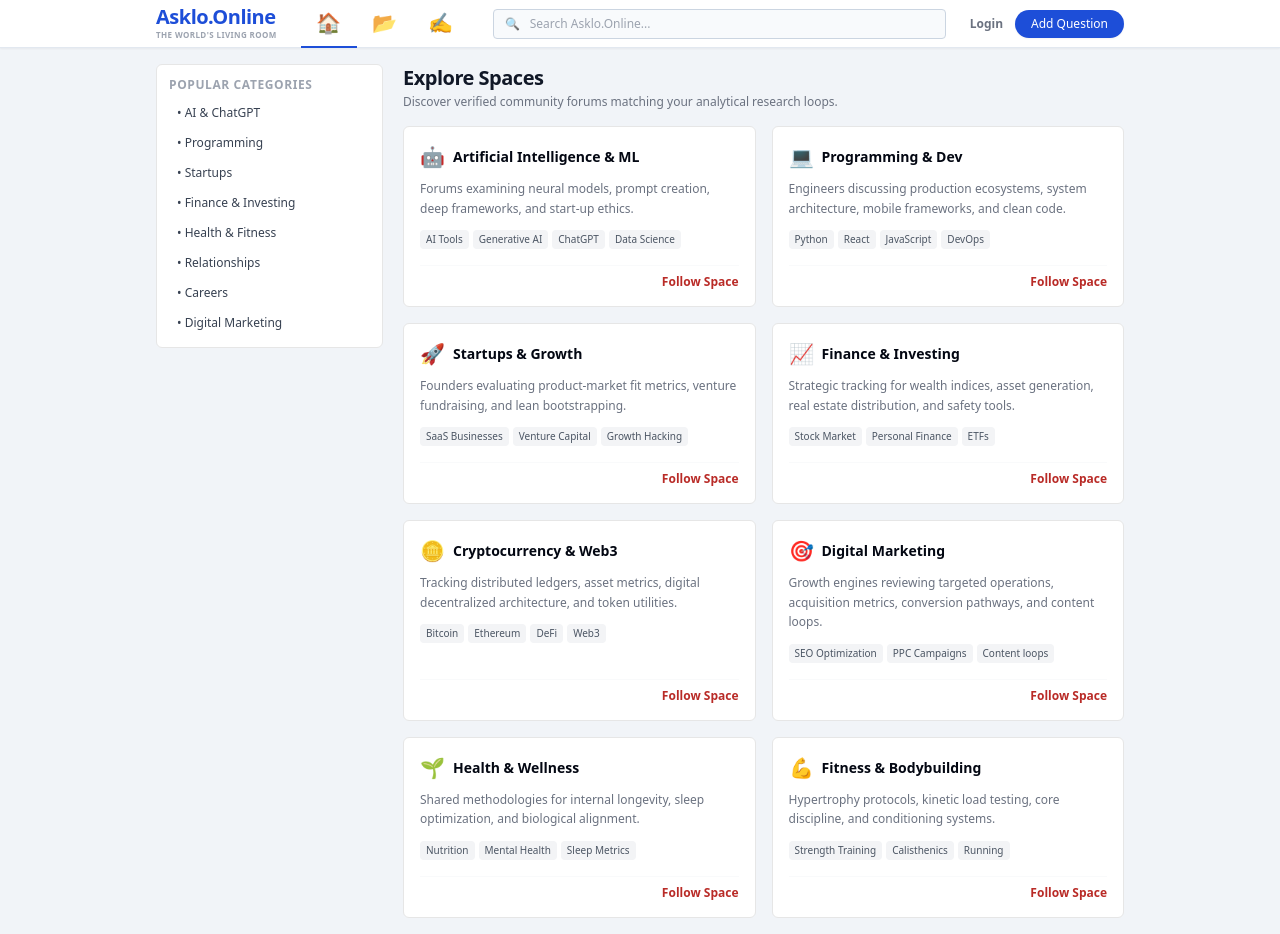
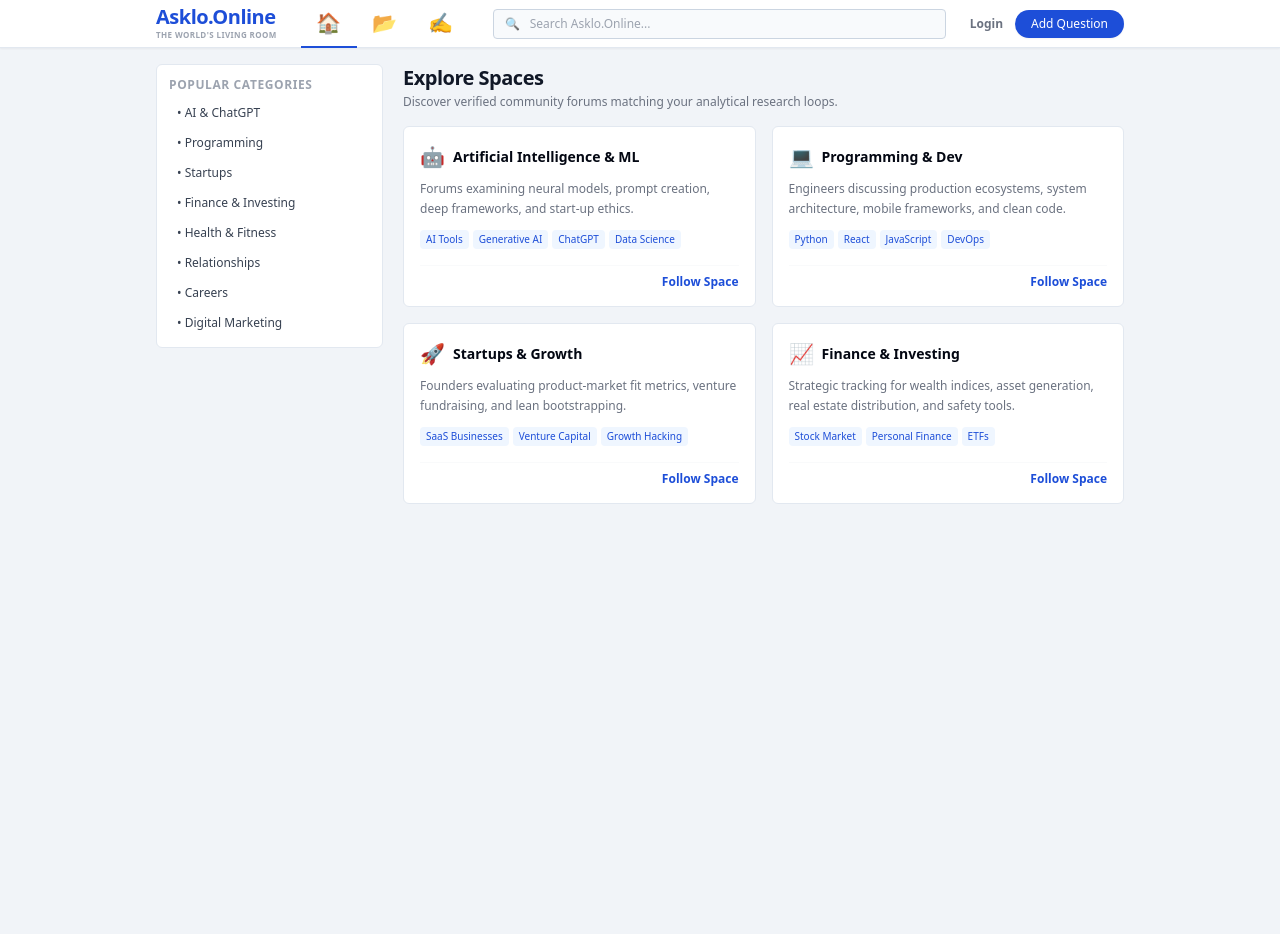
Before and after one commit to askloonline-maker/portfolio-website, a Next.js app: page /categories in a window 1280 px wide. After the commit the page ends 800 px from the top, so only its background shows below. Built offline with nearby package versions, Linux system fonts and the light colour scheme.

Commit message:
Update page.tsx

```diff
--- a/app/categories/page.tsx
+++ b/app/categories/page.tsx
@@ -10,27 +10,23 @@ export default function SpacesDirectory() {
     { id: 1, title: "Artificial Intelligence & ML", icon: "🤖", desc: "Forums examining neural models, prompt creation, deep frameworks, and start-up ethics.", subs: ["AI Tools", "Generative AI", "ChatGPT", "Data Science"] },
     { id: 2, title: "Programming & Dev", icon: "💻", desc: "Engineers discussing production ecosystems, system architecture, mobile frameworks, and clean code.", subs: ["Python", "React", "JavaScript", "DevOps"] },
     { id: 3, title: "Startups & Growth", icon: "🚀", desc: "Founders evaluating product-market fit metrics, venture fundraising, and lean bootstrapping.", subs: ["SaaS Businesses", "Venture Capital", "Growth Hacking"] },
-    { id: 4, title: "Finance & Investing", icon: "📈", desc: "Strategic tracking for wealth indices, asset generation, real estate distribution, and safety tools.", subs: ["Stock Market", "Personal Finance", "ETFs"] },
-    { id: 5, title: "Cryptocurrency & Web3", icon: "🪙", desc: "Tracking distributed ledgers, asset metrics, digital decentralized architecture, and token utilities.", subs: ["Bitcoin", "Ethereum", "DeFi", "Web3"] },
-    { id: 6, title: "Digital Marketing", icon: "🎯", desc: "Growth engines reviewing targeted operations, acquisition metrics, conversion pathways, and content loops.", subs: ["SEO Optimization", "PPC Campaigns", "Content loops"] },
-    { id: 7, title: "Health & Wellness", icon: "🌱", desc: "Shared methodologies for internal longevity, sleep optimization, and biological alignment.", subs: ["Nutrition", "Mental Health", "Sleep Metrics"] },
-    { id: 8, title: "Fitness & Bodybuilding", icon: "💪", desc: "Hypertrophy protocols, kinetic load testing, core discipline, and conditioning systems.", subs: ["Strength Training", "Calisthenics", "Running"] }
+    { id: 4, title: "Finance & Investing", icon: "📈", desc: "Strategic tracking for wealth indices, asset generation, real estate distribution, and safety tools.", subs: ["Stock Market", "Personal Finance", "ETFs"] }
   ];
 
   return (
     <div className="grid grid-cols-1 md:grid-cols-4 gap-5 items-start">
 
-      {/* Sidebar Focus Link */}
-      <aside className="hidden md:block col-span-1 bg-white border border-[#e6e6e6] rounded-md p-3 text-xs">
+      {/* Sidebar Topics */}
+      <aside className="hidden md:block col-span-1 bg-white border border-[#e2e8f0] rounded-md p-3 text-xs">
         <h3 className="font-bold text-gray-400 uppercase tracking-wider mb-2">Popular Categories</h3>
         <div className="flex flex-col gap-1.5 font-medium text-gray-700">
           {highTraffic.map((t, idx) => (
-            <a key={idx} href="#" className="hover:bg-gray-50 px-2 py-1 rounded transition hover:text-blue-600">• {t}</a>
+            <a key={idx} href="#" className="hover:bg-gray-50 px-2 py-1 rounded transition hover:text-[#1d4ed8]">• {t}</a>
           ))}
         </div>
       </aside>
 
-      {/* Grid List Collection */}
+      {/* Grid Collections */}
       <main className="col-span-1 md:col-span-3 space-y-4">
         <div>
           <h1 className="text-xl font-bold text-gray-900 tracking-tight">Explore Spaces</h1>
@@ -39,23 +35,23 @@ export default function SpacesDirectory() {
 
         <div className="grid grid-cols-1 sm:grid-cols-2 gap-4">
           {categories.map((cat) => (
-            <div key={cat.id} className="bg-white border border-[#e6e6e6] rounded-md p-4 shadow-xs hover:shadow-sm transition flex flex-col justify-between">
+            <div key={cat.id} className="bg-white border border-[#e2e8f0] rounded-md p-4 shadow-xs hover:shadow-sm transition flex flex-col justify-between">
               <div>
                 <div className="flex items-center gap-2 mb-2">
                   <span className="text-xl">{cat.icon}</span>
-                  <h2 className="text-sm font-bold text-gray-950 hover:text-blue-600 cursor-pointer transition">{cat.title}</h2>
+                  <h2 className="text-sm font-bold text-gray-950 hover:text-[#1d4ed8] cursor-pointer transition">{cat.title}</h2>
                 </div>
                 <p className="text-xs text-gray-500 leading-relaxed mb-3">{cat.desc}</p>
                 <div className="flex flex-wrap gap-1">
                   {cat.subs.map((s, i) => (
-                    <span key={i} className="text-[10px] font-medium bg-gray-100 text-gray-600 px-1.5 py-0.5 rounded">
+                    <span key={i} className="text-[10px] font-medium bg-blue-50 text-[#1d4ed8] px-1.5 py-0.5 rounded">
                       {s}
                     </span>
                   ))}
                 </div>
               </div>
               <div className="mt-4 pt-2 border-t border-gray-50 flex justify-end">
-                <button className="text-xs font-semibold text-[#b92b27] hover:underline">
+                <button className="text-xs font-semibold text-[#1d4ed8] hover:underline">
                   Follow Space
                 </button>
               </div>
```
